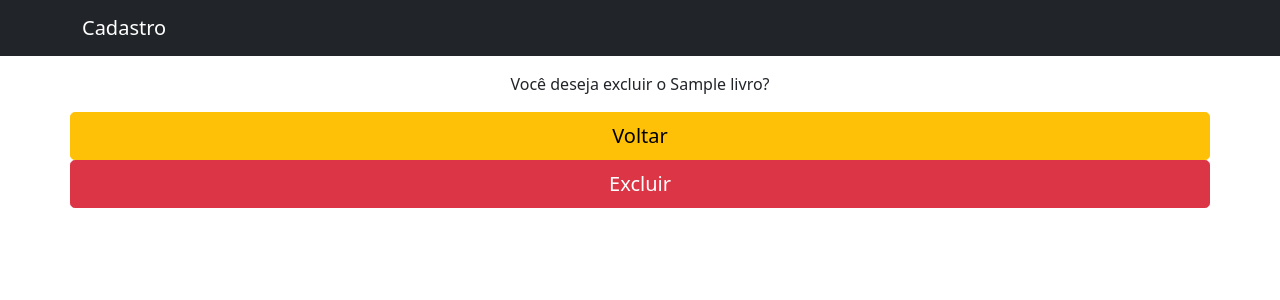
After one commit to fabotse/01---Biblioteca, a Django app: page /livros/confirmar_excluir/1 in a window 1280 px wide. The commit adds this page. Shown: the top 300 px of the page. Run offline with Django 4.2, Linux system fonts and the light colour scheme; tables that the repository leaves empty hold one stand-in row (values such as "Sample post"); parts of the project's set-up code (start-up, migrations or seed data) failed here and were passed over.

Commit message:
Excluir Livro

```diff
--- /dev/null
+++ b/livro/templates/livro/confirmar_excluir.html
@@ -0,0 +1,20 @@
+{% extends 'base.html' %} {% load filtros %}
+<!--prettier-ignore-->
+{% block 'content' %}
+
+<!--prettier-ignore-->
+<div class="container pt-3">
+
+    <div class="row col-xs-6" style="text-align: center">
+        <p>Você deseja excluir o {{livro.nome}}?</p>
+        <a href="{% url 'livro' livro.id%}" class="btn btn-warning btn-lg">Voltar</a>
+        <br>
+        <br>
+        <a href="{% url 'excluir_livro' livro.id %}" class="btn btn-danger btn-lg">Excluir</a>
+
+    </div>
+</div>
+<!--Container-->
+<!--prettier-ignore-->
+
+{% endblock 'content' %}
--- a/livro/urls.py
+++ b/livro/urls.py
@@ -4,5 +4,7 @@ from . import views
 urlpatterns = [
     path('', views.livros, name='livros'),
     path('livro/<str:id>', views.livro, name='livro'),
-    path('cadastrar_livro', views.cadastrar_livro, name='cadastrar_livro')
+    path('cadastrar_livro', views.cadastrar_livro, name='cadastrar_livro'),
+    path('confirmar_excluir/<str:id>', views.confirmar_excluir, name='confirmar_excluir'),
+    path('excluir_livro/<str:id>', views.excluir_livro, name='excluir_livro')
 ]
--- a/livro/views.py
+++ b/livro/views.py
@@ -47,3 +47,12 @@ def cadastrar_livro(request):
             return redirect('/livros/?status=4')
 
         return redirect('/livros/?status=5')
+
+def confirmar_excluir(request, id):
+    livro = Livro.objects.get(id=id)
+    return render(request, 'livro/confirmar_excluir.html', {'livro':livro})
+
+
+def excluir_livro(request, id):
+    livro = Livro.objects.get(id=id).delete()
+    return redirect('/livros/')
--- a/templates/base.html
+++ b/templates/base.html
@@ -30,7 +30,7 @@
           data-bs-toggle="modal"
           data-bs-target="#exampleModal"
         >
-          Cadastrar Livro
+          Cadastrar
         </button>
         {% endif %}
 
@@ -61,7 +61,7 @@
       <div class="modal-dialog">
         <div class="modal-content">
           <div class="modal-header">
-            <h5 class="modal-title" id="exampleModalLabel">Cadastrar Livro</h5>
+            <h5 class="modal-title" id="exampleModalLabel">Cadastrar</h5>
             <button
               type="button"
               class="btn-close"
@@ -70,6 +70,17 @@
             ></button>
           </div>
           <div class="modal-body">
+            <button onclick="mostrar_form(1)" class="btn btn-info">
+              Categoria
+            </button>
+            <button onclick="mostrar_form(2)" class="btn btn-info">
+              Livro
+            </button>
+            <button onclick="mostrar_form(3)" class="btn btn-info">
+              Empréstimos
+            </button>
+
+            <div id="livro" style="display: none">
               <form action="{% url 'cadastrar_livro' %}" method="POST">
                 <table>
                   {% csrf_token %} {{form.as_table}}
@@ -78,9 +89,32 @@
                 <input type="submit" class="btn btn-primary" value="Salvar" />
               </form>
             </div>
+            <!--livro-->
+            <div id="categoria" style="display: none"></div>
+            <!--categoria-->
+            <div id="emprestimo" style="display: none"></div>
+            <!--emprestimos-->
+          </div>
+          <!--modal-body-->
         </div>
       </div>
     </div>
     <!--final modal-->
+
+    <script>
+      function mostrar_form(v1) {
+        categoria = document.getElementById("categoria");
+        livro = document.getElementById("livro");
+        emprestimo = document.getElementById("emprestimo");
+
+        if (v1 == 1) {
+          console.log("Teste 1");
+        } else if (v1 == 2) {
+          console.log("Teste 2");
+        } else if (v1 == 3) {
+          console.log("Teste 3");
+        }
+      }
+    </script>
   </body>
 </html>
```
Also changed, not shown: livro/templates/livro/livro.html (+4 -3 lines). Lines whose indentation alone changed are shown as unchanged.
